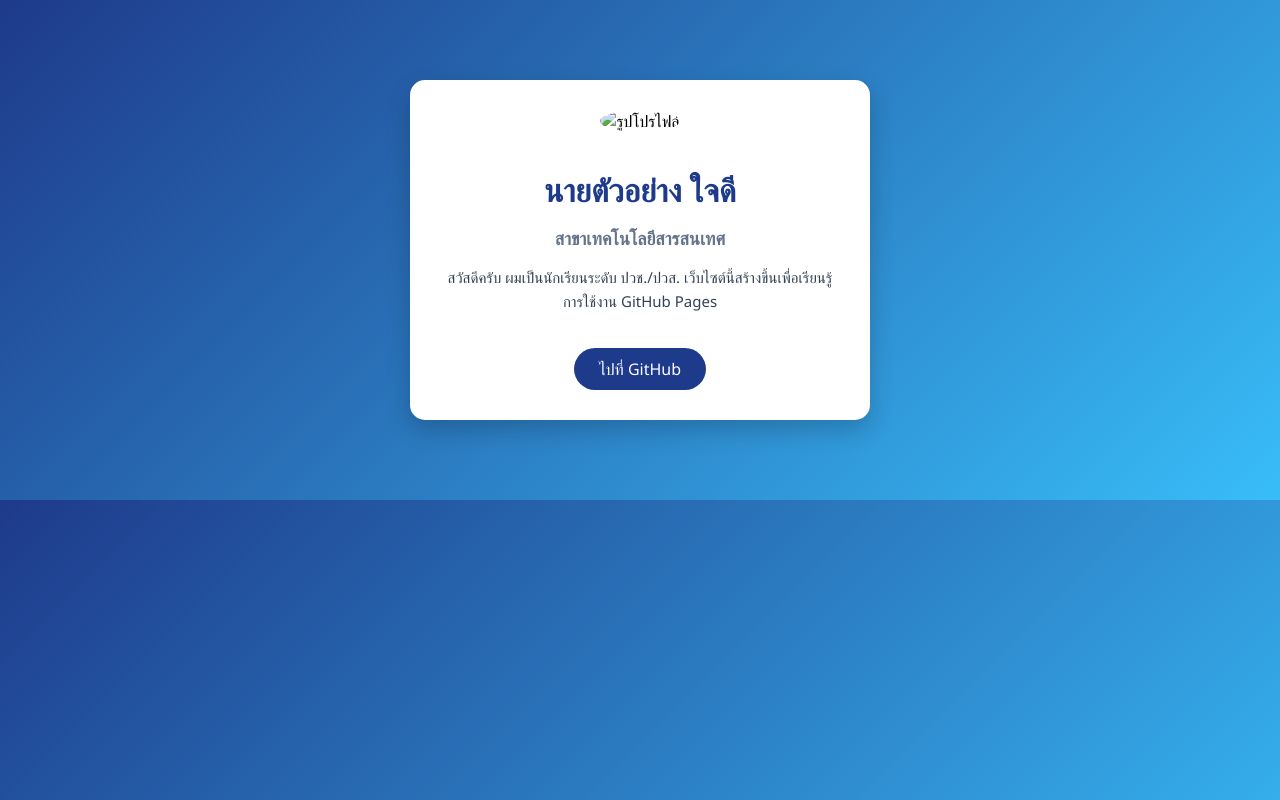
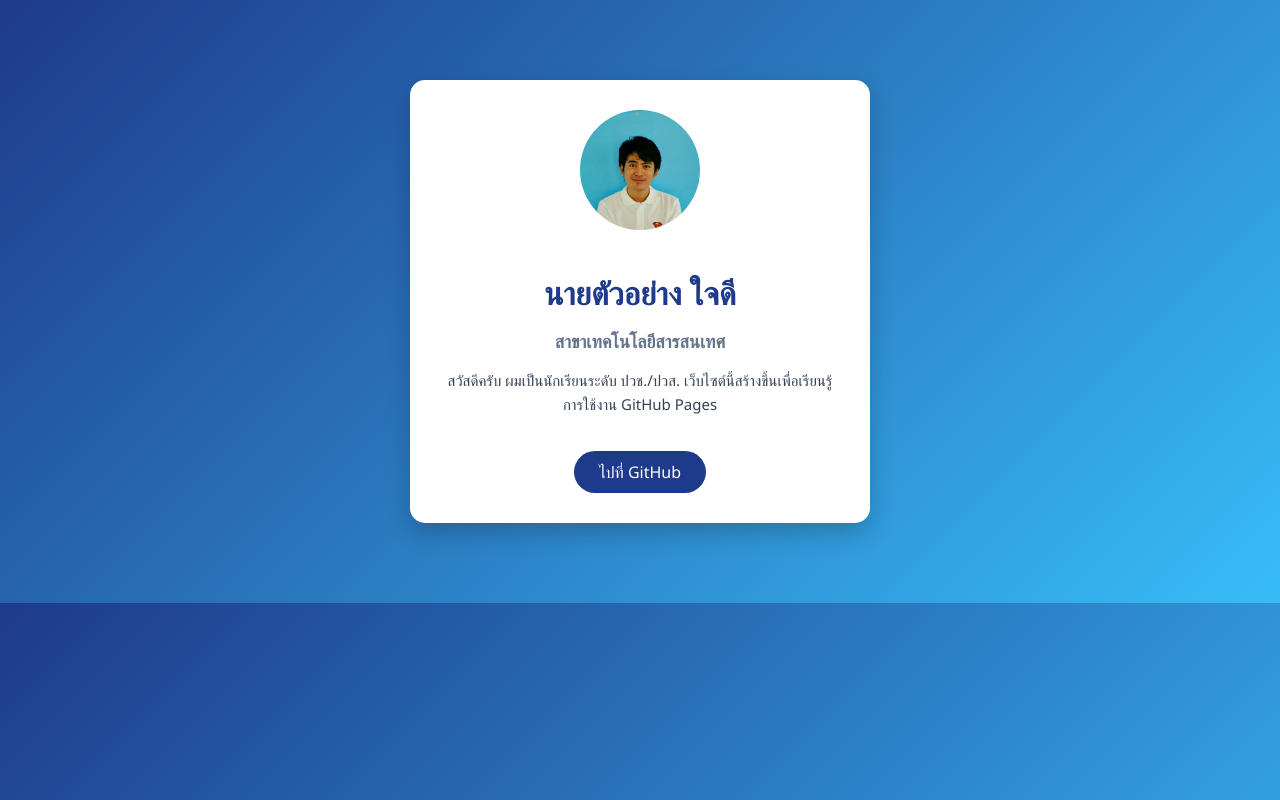
Before and after one commit to soranatp/yok_web, a plain HTML site: page index.html in a window 1280 px wide. Drawn offline with Linux system fonts and the light colour scheme.

Commit message:
Update index.html

```diff
--- a/index.html
+++ b/index.html
@@ -9,7 +9,7 @@
 <body>
 
     <div class="container">
-        <img src="images/profile.png" alt="รูปโปรไฟล์" class="profile">
+        <img src="images/profile01.jpg" alt="รูปโปรไฟล์" class="profile">
 
         <h1>นายตัวอย่าง ใจดี</h1>
         <h2>สาขาเทคโนโลยีสารสนเทศ</h2>
```
